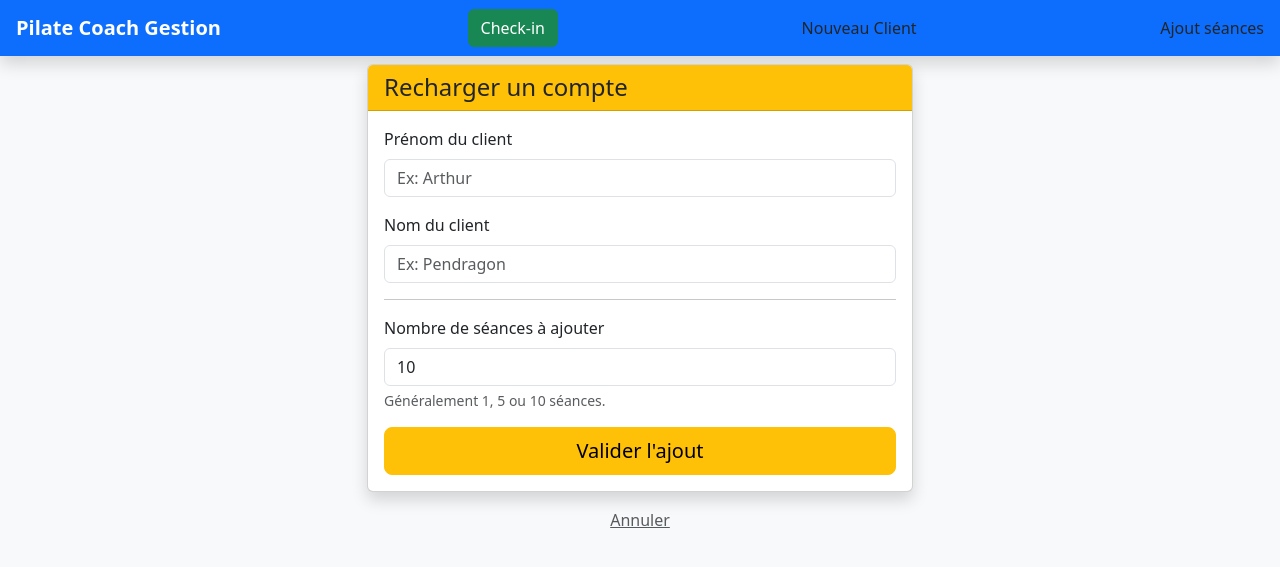
After one commit to LancelotD-215/Projet_pilate_maman, a Flask app: page /ajout_seances in a window 1280 px wide. The commit adds this page. Shown: the top 567 px of the page. Run offline with Flask 3, Linux system fonts and the light colour scheme; data comes from the database, SQL or seed files in the repository; both versions use the stored data as it was after the commit.

Commit message:
feat: création de ajout séances

```diff
--- a/app.py
+++ b/app.py
@@ -154,6 +154,49 @@ def ajout_client():
         return render_template('ajout_client.html')
 
 
+@app.route('/ajout_seances', methods=['GET', 'POST'])
+def ajout_seances():
+    """
+    Fonction exécutée lors de l'accès à la page '/ajout_seances'.
+    Args:
+        None
+    Returns:
+        str: rendu HTML de la page d'ajout de séances.
+    """
+    # connexion à la base de données
+    connection = get_db_connection()
+
+    if request.method == "POST":
+        # récupération des données du formulaire
+        prenom = request.form['prenom'].strip().title()
+        nom = request.form['nom'].strip().title()
+        seances_ajoutees = int(request.form['seances_ajoutees'])
+
+        # recherche du client dans la base de données
+        client = connection.execute('SELECT * FROM clients WHERE prenom = ? AND nom = ?', (prenom, nom)).fetchone()
+
+        if client:
+            client_id = client['id']
+
+            # mise à jour du nombre de séances restantes pour le client
+            connection.execute('UPDATE clients SET seances_restantes = seances_restantes + ? WHERE id = ?', (seances_ajoutees, client_id))
+
+            # ajout dans historique seances
+            connection.execute('INSERT INTO historique_seances (client_id, action, nombre) VALUES (?, ?, ?)', (client_id, "ajout", seances_ajoutees))
+
+            # commit des changements
+            connection.commit()
+            connection.close()
+
+            # renvoie l'utilisateur vers l'accueil
+            return redirect(url_for('index'))
+
+    if request.method == "GET" :
+        # affichage de la liste des clients
+        clients = connection.execute('SELECT * FROM clients').fetchall()
+        connection.close()
+        return render_template('ajout_seances.html', clients=clients)
+
 
 # lancement de l'application Flask
 if __name__ == '__main__':
--- /dev/null
+++ b/templates/ajout_seances.html
@@ -0,0 +1,43 @@
+{% extends 'layout.html' %}
+
+{% block content %}
+<div class="row justify-content-center">
+    <div class="col-md-6">
+        <div class="card shadow">
+            <div class="card-header bg-warning text-dark">
+                <h4 class="mb-0">Recharger un compte</h4>
+            </div>
+            <div class="card-body">
+
+                <form method="post">
+
+                    <div class="mb-3">
+                        <label class="form-label">Prénom du client</label>
+                        <input type="text" class="form-control" name="prenom" placeholder="Ex: Arthur" required>
+                    </div>
+
+                    <div class="mb-3">
+                        <label class="form-label">Nom du client</label>
+                        <input type="text" class="form-control" name="nom" placeholder="Ex: Pendragon" required>
+                    </div>
+
+                    <hr> <div class="mb-3">
+                        <label class="form-label">Nombre de séances à ajouter</label>
+                        <input type="number" class="form-control" name="seances_ajoutees" value="10" min="1" required>
+                        <div class="form-text">Généralement 1, 5 ou 10 séances.</div>
+                    </div>
+
+                    <div class="d-grid">
+                        <button type="submit" class="btn btn-warning btn-lg">Valider l'ajout</button>
+                    </div>
+                </form>
+
+            </div>
+        </div>
+
+        <div class="text-center mt-3">
+            <a href="/" class="text-muted">Annuler</a>
+        </div>
+    </div>
+</div>
+{% endblock %}
--- a/templates/layout.html
+++ b/templates/layout.html
@@ -13,6 +13,7 @@
             <a class="navbar-brand fw-bold" href="/">Pilate Coach Gestion</a> <!-- Lien vers la page d'accueil avec le nom du site, texte en gras -->
             <a class="btn btn-success" href="/presence">Check-in</a> <!-- Bouton vert pour noter la présence -->
             <a class="btn" href="/ajout_client">Nouveau Client</a>
+            <a class="nav-link" href="{{ url_for('ajout_seances') }}">Ajout séances</a>
         </div>
     </nav>
 
```
Also changed, not shown: database_clients.db.
